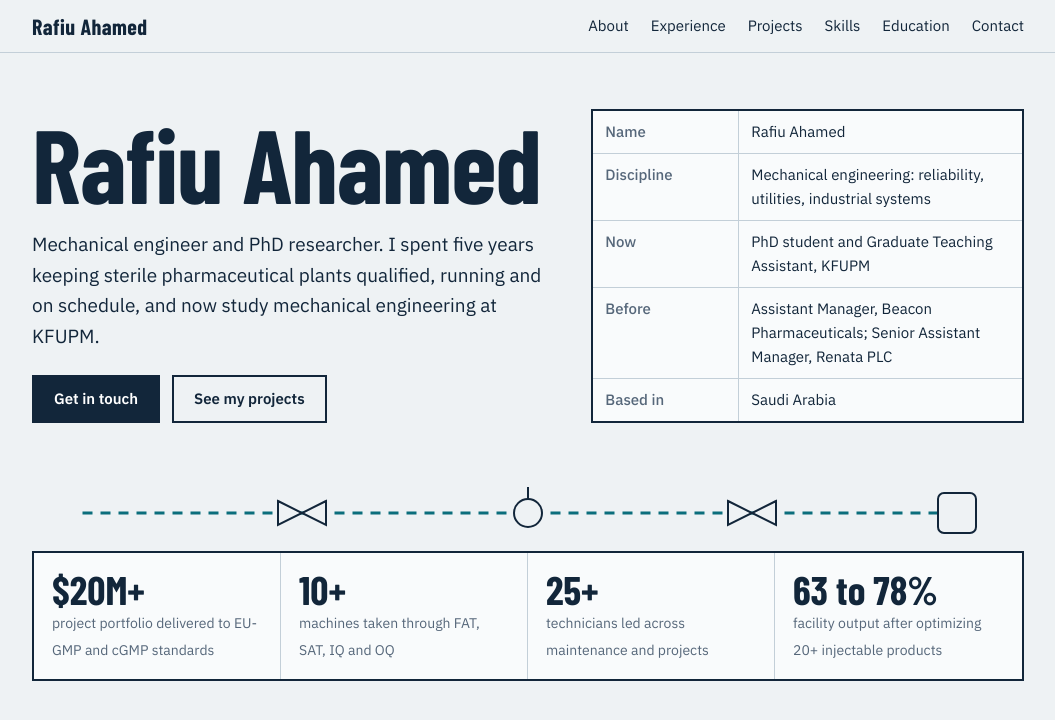
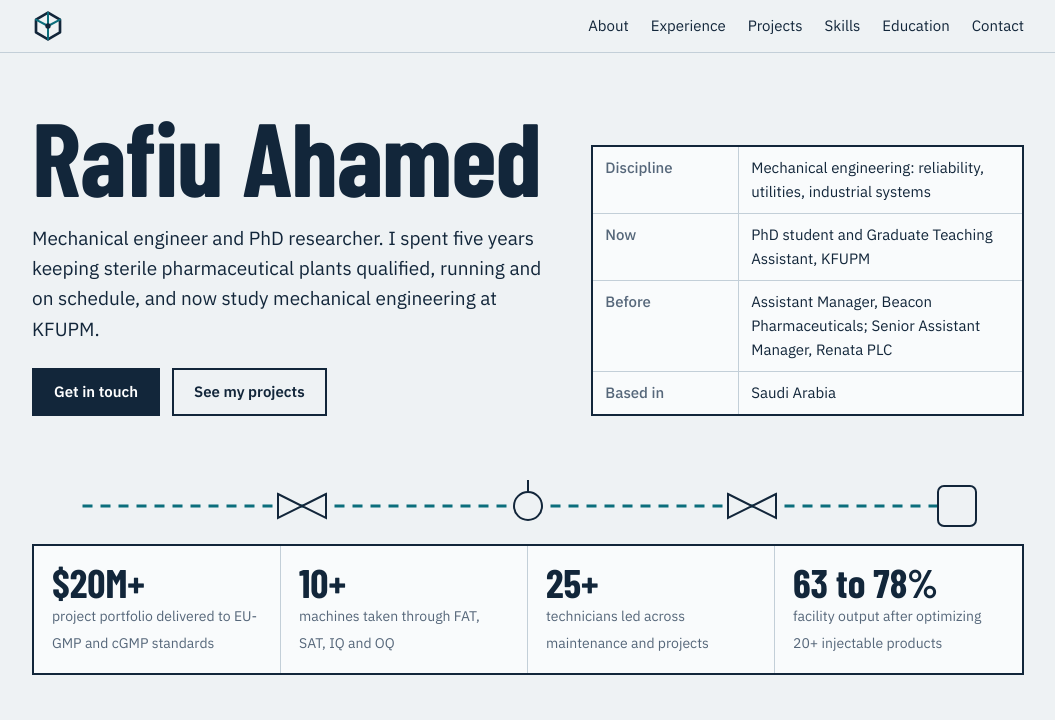
Before and after one commit to Rafiuahamed12492/portfolio, a plain HTML site: page index.html in a window 1280 px wide. Shown: the top 720 px of the page, without its empty margins (112-1167 px from the left). Drawn offline with nearby package versions, Linux system fonts and the light colour scheme.

Commit message:
Add files via upload

```diff
--- a/index.html
+++ b/index.html
@@ -98,32 +98,25 @@ footer { border-top: 2px solid var(--ink); margin-top: 48px; padding: 24px 0 48p
 </style>
 </head>
 <body>
-
-<header class="nav">
-    <div class="wrap">
-        <b>Rafiu Ahamed</b>
-        <a href="#about">About</a>
-        <a href="#experience">Experience</a>
-        <a href="#projects">Projects</a>
-        <a href="#skills">Skills</a>
-        <a href="#education">Education</a>
-        <a href="#contact">Contact</a>
-    </div>
-</header>
+<header class="nav"><div class="wrap">
+<a href="#" aria-label="Home" style="margin-right: auto; display: flex; align-items: center; transition: opacity 0.2s;" onmouseover="this.style.opacity='0.8'" onmouseout="this.style.opacity='1'">
+    <svg width="32" height="32" viewBox="0 0 48 48" fill="none" xmlns="http://www.w3.org/2000/svg">
+        <path d="M24 4L42 14.5V33.5L24 44L6 33.5V14.5L24 4Z" stroke="var(--ink)" stroke-width="4" stroke-linejoin="round"/>
+        <path d="M24 4V24M42 14.5L24 24M6 14.5L24 24M24 44V24" stroke="var(--teal)" stroke-width="3" stroke-linecap="round" stroke-linejoin="round"/>
+        <circle cx="24" cy="24" r="4" fill="var(--ink)"/>
+    </svg>
+</a>
+<a href="#about">About</a><a href="#experience">Experience</a><a href="#projects">Projects</a><a href="#skills">Skills</a><a href="#education">Education</a><a href="#contact">Contact</a>
+</div></header>
 
 <main class="wrap">
-
 <div class="hero">
 <div>
 <h1>Rafiu Ahamed</h1>
 <p class="lead">Mechanical engineer and PhD researcher. I spent five years keeping sterile pharmaceutical plants qualified, running and on schedule, and now study mechanical engineering at KFUPM.</p>
-            <div class="btns">
-                <a class="btn fill" href="#contact">Get in touch</a>
-                <a class="btn" href="#projects">See my projects</a>
-            </div>
+<div class="btns"><a class="btn fill" href="#contact">Get in touch</a><a class="btn" href="#projects">See my projects</a></div>
 </div>
 <table class="tb">
-            <tr><th>Name</th><td>Rafiu Ahamed</td></tr>
 <tr><th>Discipline</th><td>Mechanical engineering: reliability, utilities, industrial systems</td></tr>
 <tr><th>Now</th><td>PhD student and Graduate Teaching Assistant, KFUPM</td></tr>
 <tr><th>Before</th><td>Assistant Manager, Beacon Pharmaceuticals; Senior Assistant Manager, Renata PLC</td></tr>
```
Lines whose indentation alone changed are shown as unchanged.
